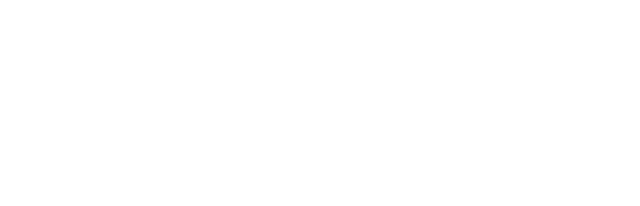
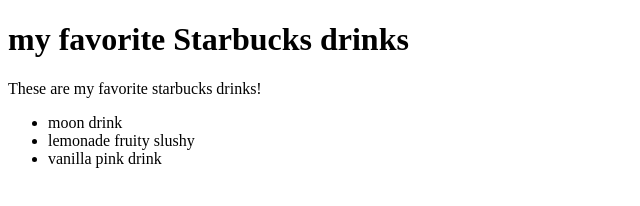
Before and after one commit to chiaraf22/chiaraf22.github.io, a plain HTML site: page index.html in a window 1280 px wide. Shown: the whole page, without its empty margins (0-640 px from the left). Drawn offline with Linux system fonts and the light colour scheme.

Commit message:
Add files via upload

```diff
--- a/index.html
+++ b/index.html
@@ -1,10 +1,20 @@
 <!doctype html>
-	<html>
-	<head>
+<html>
 
-	</head>
-	<body>
+<head>
+<title> My favorite starbucks drinks</title>
+</head>
 
-	</body>
+<body>
+<h1>my favorite Starbucks drinks</h1>
 
-	</html>
+<p>These are my favorite starbucks drinks!</p>
+
+<ul>
+<li>moon drink</li>
+<li>lemonade fruity slushy</li>
+<li>vanilla pink drink</li>
+</ul>
+
+</body>
+</html>
```
